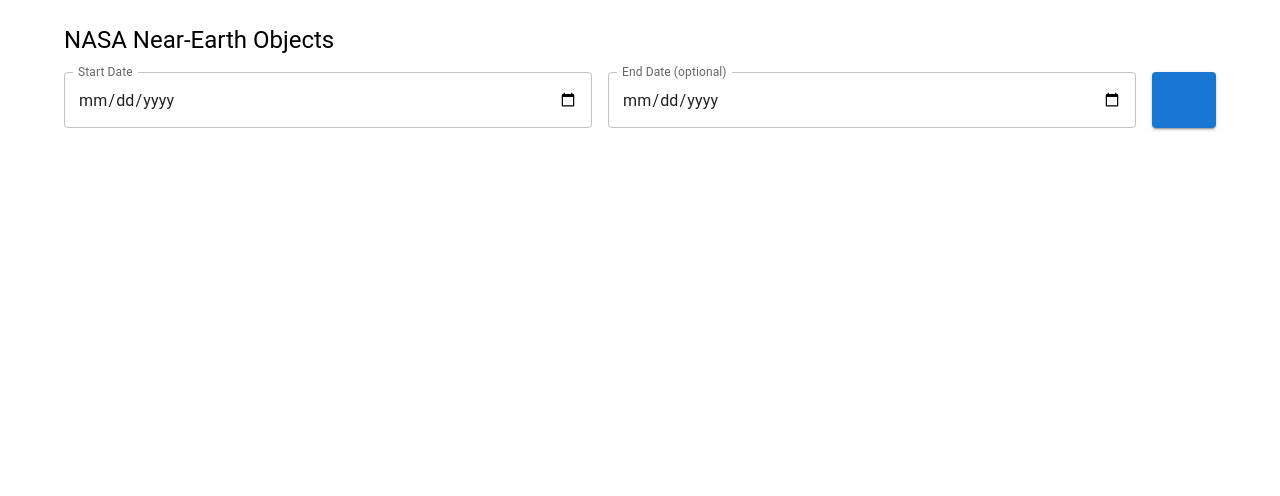
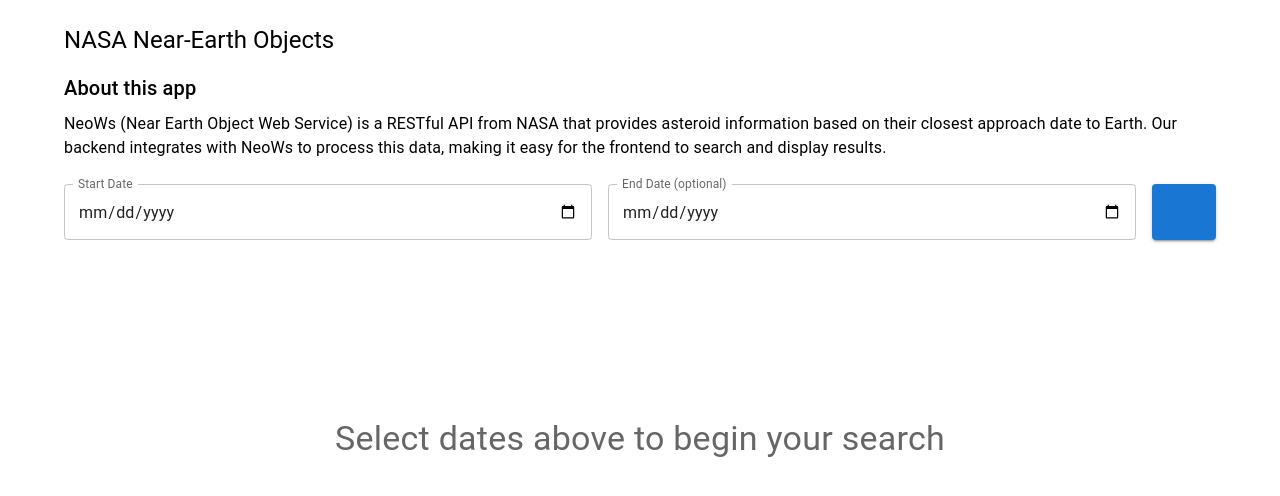
Before and after one commit to UK-Pendyala/nasa-dashbaord, a React (Create React App) app: page / in a window 1280 px wide. Shown: the top 496 px of the page. Built offline with nearby package versions, Linux system fonts and the light colour scheme; no server answers; some icons are missing.

Commit message:
Docs: add redux and reducer documentation

```diff
--- a/src/App.tsx
+++ b/src/App.tsx
@@ -8,7 +8,8 @@
 
 import NeoPage from "./features/neos/pages/NeoPage";
 import { useGetNeosQuery } from "./features/neos/neosSlice";
-import { skipToken } from '@reduxjs/toolkit/query';
+import { skipToken } from "@reduxjs/toolkit/query";
+import { Box } from "@mui/material";
 
 type QueryParams = { startDate: string; endDate?: string };
 
@@ -16,21 +17,28 @@
   // Set by the form; when null, we don't fetch yet.
   const [params, setParams] = useState<QueryParams | null>(null);
 
-
-
   // RTK Query: fetch when params exist
-  const { data, currentData, error, isError, isFetching, isSuccess, isUninitialized, isLoading, refetch } = useGetNeosQuery(
-    params ?? skipToken, {
-      refetchOnFocus: true,
-      refetchOnReconnect: true,
-      refetchOnMountOrArgChange: true
-    }
-  );
+  const {
+    data,
+    currentData,
+    error,
+    isError,
+    isFetching,
+    isSuccess,
+    isUninitialized,
+    isLoading,
+    refetch,
+  } = useGetNeosQuery(params ?? skipToken, {
+    refetchOnFocus: true,
+    refetchOnReconnect: true,
+    refetchOnMountOrArgChange: true,
+    // pollingInterval: 10000 // can enable this for auto-refresh
+  });
 
   const formSubmitHandler = (formValues: QueryParams) => {
     setParams(formValues);
     if (isError) refetch();
-  }
+  };
 
   // Show a blocking overlay only when fetching and no cached data yet
   // const showOverlay = Boolean(isFetching && !data);
@@ -42,12 +50,39 @@
         NASA Near-Earth Objects
       </Typography>
 
+      <Typography variant="h6" sx={{ mb: 1 }}>
+        About this app
+      </Typography>
+
+      <Typography variant="body1" sx={{ mb: 3 }}>
+        NeoWs (Near Earth Object Web Service) is a RESTful API from NASA that
+        provides asteroid information based on their closest approach date to
+        Earth. Our backend integrates with NeoWs to process this data, making it
+        easy for the frontend to search and display results.
+      </Typography>
+
       <DateRangeForm onSubmit={formSubmitHandler} />
 
       {error && <ErrorBanner error={error} />}
 
       {isSuccess && data && <NeoPage response={data} />}
 
+      {!data && !isFetching && !error && (
+        <Box
+          sx={{
+            display: "flex",
+            justifyContent: "center",
+            alignItems: "center",
+            height: "40vh",
+            textAlign: "center",
+          }}
+        >
+          <Typography variant="h4" color="text.secondary">
+            Select dates above to begin your search
+          </Typography>
+        </Box>
+      )}
+
       <LoadingOverlay open={showOverlay} />
     </Container>
   );
--- a/src/components/LoadingOverlay.tsx
+++ b/src/components/LoadingOverlay.tsx
@@ -1,12 +1,34 @@
-import Backdrop from '@mui/material/Backdrop';
-import CircularProgress from '@mui/material/CircularProgress';
+
+import { Stack, Typography } from "@mui/material";
+import Backdrop from "@mui/material/Backdrop";
+import CircularProgress from "@mui/material/CircularProgress";
 
 type Props = { open: boolean };
-
+/**
+ * LoadingOverlay
+ * Displays a full-screen backdrop with a circular progress indicator.
+ *
+ * Used to block user interaction while data is being fetched.
+ *
+ * @param {boolean} open - Controls whether the overlay is visible.
+ *   - `true`: shows the backdrop and spinner
+ *   - `false`: hides it
+ *
+ * Example:
+ * <LoadingOverlay open={isFetching} />
+ */
 export default function LoadingOverlay({ open }: Props) {
   return (
-    <Backdrop sx={{ color: '#fff', zIndex: (theme) => theme.zIndex.modal + 1 }} open={open}>
-      <CircularProgress />
+    <Backdrop
+      sx={{ color: "#fff", zIndex: (theme) => theme.zIndex.modal + 1 }}
+      open={open}
+    >
+      <Stack spacing={2} alignItems="center">
+        <CircularProgress color="inherit" />
+        <Typography variant="h6">
+          Fetching asteroid data from NASA...
+        </Typography>
+      </Stack>
     </Backdrop>
   );
 }
```
Also changed, not shown: src/app/rootReducer.ts (+10 -0 lines), src/app/store.ts (+12 -0 lines), src/components/Error/errorUtils.ts (+10 -0 lines).
